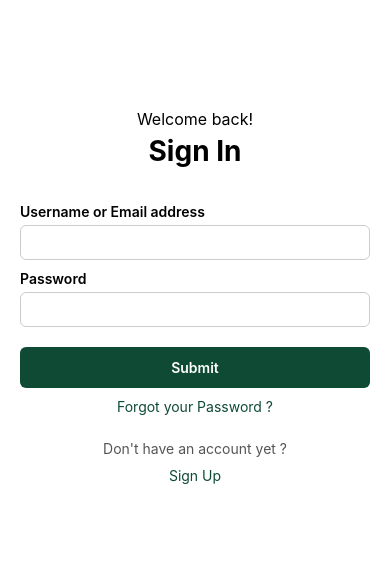
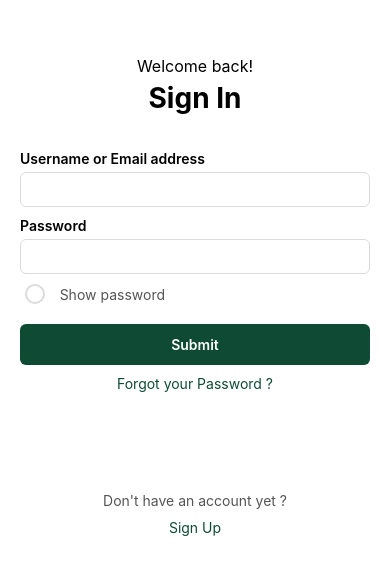
Before and after one commit to yana-burdziuk/planetpals-frontend, a React Native app: screen /SignIn in a window 390 px wide. Shown: the part 126-700 px from the top of the page. Built offline with nearby package versions, Linux system fonts and the light colour scheme.

Commit message:
show password feature

```diff
--- a/screens/SignInScreen.js
+++ b/screens/SignInScreen.js
@@ -14,6 +14,7 @@ export default function SignInScreen({ navigation }) {
   const dispatch = useDispatch();
   const [credentials, setCredentials] = useState("");
   const [password, setPassword] = useState("");
+  const [showPassword, setShowPassword] = useState(false); // pour la possibilité d'afficher ce qu'on écrit dans le password
 
   // sign in function qui sera trigger par onPress
   async function submitSignInForm() {
@@ -29,8 +30,7 @@ export default function SignInScreen({ navigation }) {
         credentials,
         password,
       }),
-    })
-      .then(async (response) => {
+    }).then(async (response) => {
       // si jamais le backend tombe on peut recuperer l'erreur
       const data = await response.json();
       if (!response.ok) {
@@ -40,7 +40,7 @@ export default function SignInScreen({ navigation }) {
       // on envoie les données dans redux
       dispatch(loginSuccess(data.user));
       navigation.navigate("TabNavigator");
-      })
+    });
   }
   return (
     <View style={styles.container}>
@@ -50,28 +50,33 @@ export default function SignInScreen({ navigation }) {
       <TextInput
         style={styles.input}
         value={credentials}
-        onChangeText={setCredentials} // mise à jour du state avec les infos mises
+        onChangeText={setCredentials} // mise à jour du state avec les infos mises dans le champs
         autoCapitalize="none" // sinon ça commence toujours pas une majuscule
       />
-
       <Text style={styles.label}>Password</Text>
       <TextInput
         style={styles.input}
-        secureTextEntry
+        secureTextEntry={!showPassword}
         value={password}
         onChangeText={setPassword}
         autoCapitalize="none"
       />
-
+      <View style={styles.showPassword}>
+        <TouchableOpacity
+          style={[styles.circle, showPassword && styles.checkedCircle]}
+          onPress={() => setShowPassword(!showPassword)}
+        ></TouchableOpacity>
+        <Text style={styles.footerText}>Show password</Text>
+      </View>
       <TouchableOpacity style={styles.button} onPress={submitSignInForm}>
         <Text style={styles.buttonText}>Submit</Text>
       </TouchableOpacity>
-
       <TouchableOpacity>
         <Text style={styles.link}>Forgot your Password ?</Text>
       </TouchableOpacity>
-
+      <View style={styles.footer}>
         <Text style={styles.footerText}>Don't have an account yet ?</Text>
+      </View>
       <TouchableOpacity onPress={() => navigation.navigate("SignUp")}>
         <Text style={styles.link}>Sign Up</Text>
       </TouchableOpacity>
@@ -104,7 +109,7 @@ const styles = StyleSheet.create({
   },
   input: {
     borderWidth: 1,
-    borderColor: "#ccc",
+    borderColor: "#DBDBDB",
     borderRadius: 6,
     paddingHorizontal: 10,
     paddingVertical: 8,
@@ -126,9 +131,34 @@ const styles = StyleSheet.create({
     textAlign: "center",
     marginTop: 10,
   },
+  footer: {
+    marginTop: 100,
+    color: "#555",
+  },
   footerText: {
     textAlign: "center",
-    marginTop: 25,
     color: "#555",
   },
+  showPassword: {
+    flexDirection: "row",
+    justifyContent: "space-between",
+    width: "40%",
+    marginTop: 10,
+    marginLeft: 5,
+    alignItems: "center"
+  },
+  circle: {
+    width: 20,
+    height: 20,
+    borderRadius: 10,
+    borderWidth: 2,
+    borderColor: "#DBDBDB",
+    alignItems: "center",
+    justifyContent: "center",
+  },
+  checkedCircle: {
+    borderRadius: 10,
+    borderWidth: 2,
+    borderColor: "#0F4B34",
+  },
 });
--- a/screens/SignUpScreen.js
+++ b/screens/SignUpScreen.js
@@ -19,6 +19,8 @@ export default function LandingPage({ navigation }) {
   const [username, setUsername] = useState("");
   const [password, setPassword] = useState("");
   const [confirmPassword, setConfirmePassword] = useState("");
+  const [showPassword, setShowPassword] = useState(false); // pour la possibilité d'afficher ce qu'on écrit dans le password
+
 
   // fonctione qu'on appelle lorsqu’un département est sélectionné
   const handleSelect = (dept) => {
@@ -102,7 +104,7 @@ export default function LandingPage({ navigation }) {
           onChangeText={setPassword}
           placeholder="Password"
           placeholderTextColor="#999"
-          secureTextEntry={true} // masque les caractères
+         secureTextEntry={!showPassword}
           autoComplete="off" // désactive suggestion iOS
           textContentType="none" // désactive gestionnaire de mots de passe
         />
@@ -116,12 +118,18 @@ export default function LandingPage({ navigation }) {
           onChangeText={setConfirmePassword}
           placeholder="Re-enter the password"
           placeholderTextColor="#999"
-          secureTextEntry={true} // masque les caractères
+        secureTextEntry={!showPassword}
           autoComplete="off" // désactive suggestion iOS
           textContentType="none" // désactive gestionnaire de mots de passe
         />
       </View>
-
+  <View style={styles.showPassword}>
+                <TouchableOpacity
+                  style={[styles.circle, showPassword && styles.checkedCircle]}
+                  onPress={() => setShowPassword(!showPassword)}
+                ></TouchableOpacity>
+                <Text style={styles.footerText}>Show passwords</Text>
+              </View>
       {/* Department Dropdown */}
       <View style={styles.inputContainer}>
         <Text style={styles.inputFormLabel}>Department</Text>
@@ -176,10 +184,11 @@ export default function LandingPage({ navigation }) {
 
 const styles = StyleSheet.create({
   container: {
-    paddingTop: 100,
     flex: 1,
+    padding: 20,
     backgroundColor: "#fff",
-    alignItems: "center", // centrer horizontalement
+    justifyContent: "center", // centrer horizontalement
+
   },
   welcomeText: {
     alignItems: "center",
@@ -190,13 +199,15 @@ const styles = StyleSheet.create({
   },
   inputContainer: {
     marginBottom: 10,
-    width: 300,
+
   },
   inputFormLabel: {
     fontSize: 12,
     fontWeight: "600",
     color: "#0F172A",
     marginBottom: 8,
+
+
   },
   buttonContainer: {
     width: "100%",
@@ -224,6 +235,29 @@ const styles = StyleSheet.create({
     fontSize: 16,
     backgroundColor: "#f9f9f9",
   },
+  showPassword: {
+    flexDirection: "row",
+    justifyContent: "space-between",
+    width: "40%",
+    marginTop: 5,
+    marginBottom: 5,
+    marginLeft: 5,
+    alignItems: "center"
+  },
+  circle: {
+    width: 20,
+    height: 20,
+    borderRadius: 10,
+    borderWidth: 2,
+    borderColor: "#cccccc",
+    alignItems: "center",
+    justifyContent: "center",
+  },
+  checkedCircle: {
+    borderRadius: 10,
+    borderWidth: 2,
+    borderColor: "#0F4B34",
+  },
   submitButton: {
     backgroundColor: "#0F4B34",
     paddingVertical: 8, // hauteur du bouton
@@ -232,10 +266,10 @@ const styles = StyleSheet.create({
   },
   button: {
     backgroundColor: "#0F4B34",
-    paddingVertical: 16, // hauteur du bouton
-    paddingHorizontal: 12, // largeur du bouton
+    paddingVertical: 16, // hauteur de l'input
+    paddingHorizontal: 12, // largeur de l'input
     borderRadius: 8,
-    marginVertical: 10, // que les boutons soient séparés
+    marginVertical: 10, // que les inputs soient séparés
     width: "80%",
   },
   buttonText: {
```
Lines whose indentation alone changed are shown as unchanged.
